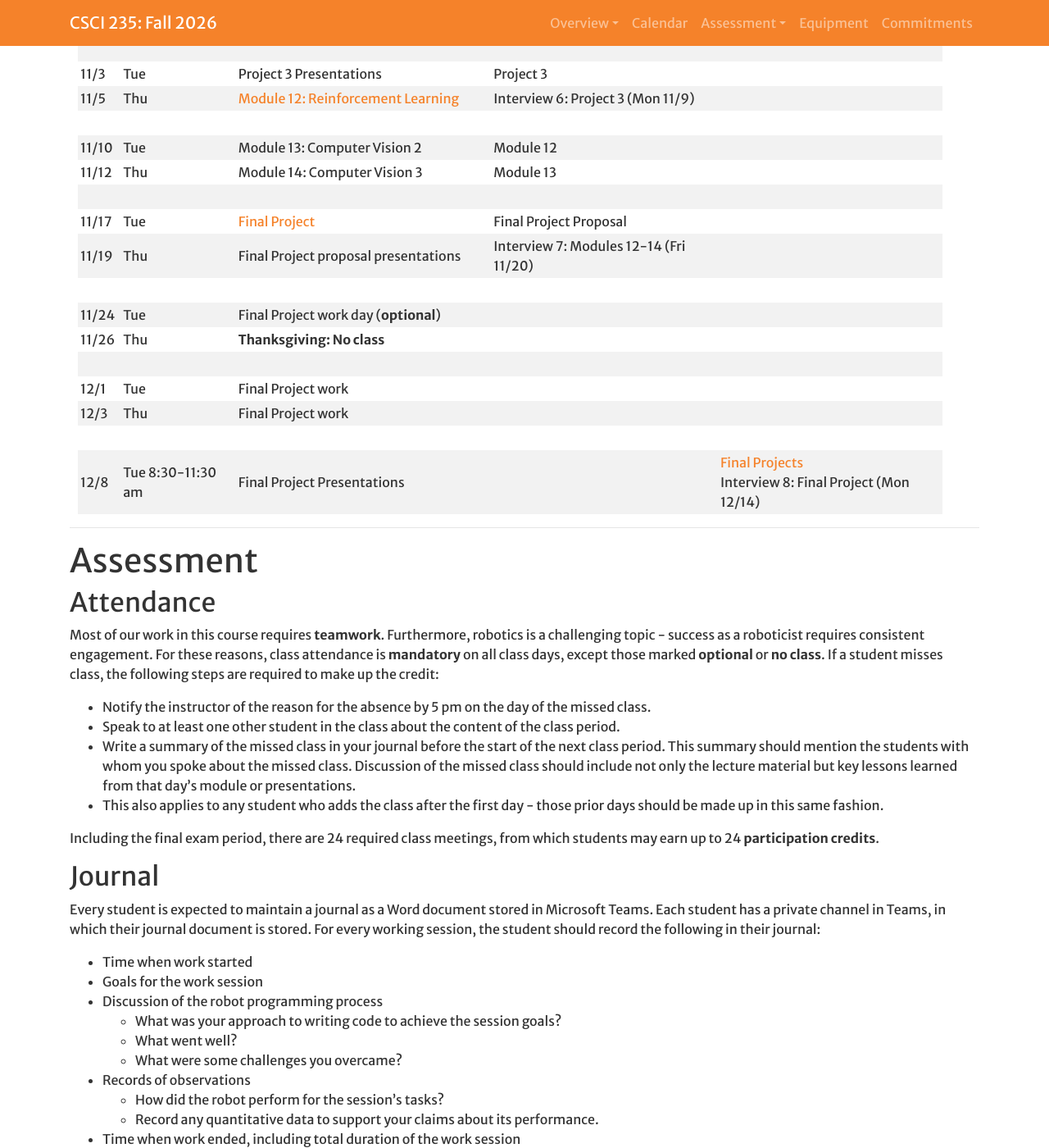
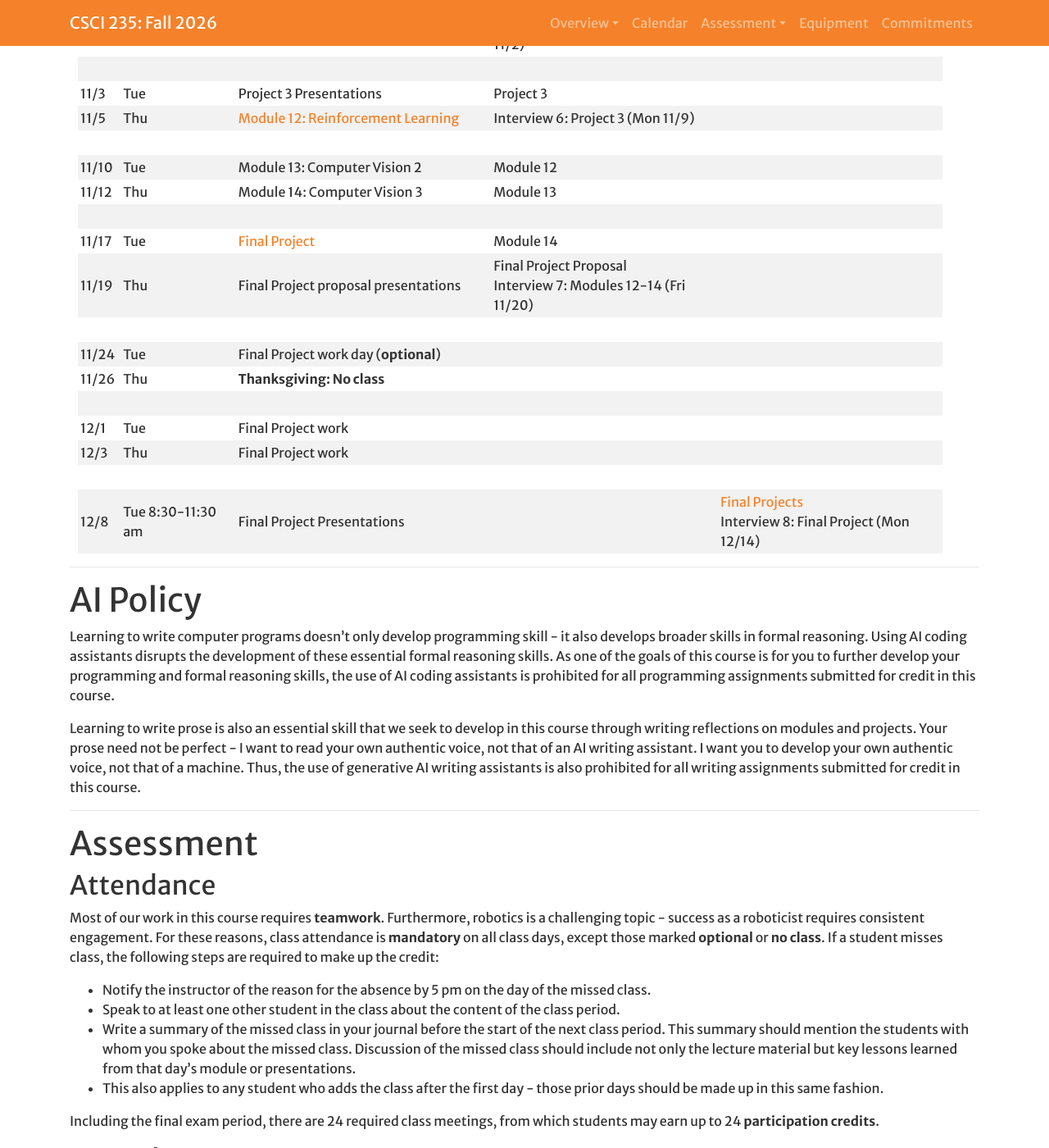
Before and after one commit to Hendrix-CS/csci235, a Jekyll site: the page built from index.md, in a window 1280 px wide and 1400 px high, scrolled down 2351 px. Shown: the whole window at 82% size. Built offline with Jekyll 4.4.1, drawn with Linux system fonts in a browser that asks for light colours; a script that is not in the unit is left out; our own code applies the rules of GitHub Pages for plain Markdown files; some of the changed text lies outside the part shown.

Commit message:
Added AI policy and participation credits

```diff
--- a/index.md
+++ b/index.md
@@ -13,6 +13,7 @@
 
 Upon completing this course, our goal is for you to be able to:
 * Program a mobile robot to interact with a realistic environment with natural timing.
+* Employ classes and modules to structure Python programs.
 * Create ROS2 nodes that:
   * Control motors and process sensor information by publishing and subscribing to topics.
   * Create new topics and publish to them to enable building robust, modular controllers.
@@ -84,8 +74,8 @@
 | 11/10 | Tue | Module 13: Computer Vision 2  | Module 12 |
 | 11/12 | Thu | Module 14: Computer Vision 3  | Module 13 |
 |       |
-| 11/17 | Tue | [Final Project]({{site.baseurl}}/projects/Final.html) |  Final Project Proposal |
-| 11/19 | Thu | Final Project proposal presentations | Interview 7: Modules 12-14 (Fri 11/20) |
+| 11/17 | Tue | [Final Project]({{site.baseurl}}/projects/Final.html) | Module 14 |
+| 11/19 | Thu | Final Project proposal presentations | Final Project Proposal<br>Interview 7: Modules 12-14 (Fri 11/20) |
 |       |
 | 11/24 | Tue | Final Project work day (**optional**) |  |
 | 11/26 | Thu | **Thanksgiving: No class** |  |
@@ -94,6 +84,24 @@
 | 12/3  | Thu | Final Project work |  |  |
 |       |
 | 12/8  | Tue 8:30-11:30 am | Final Project Presentations | | [Final Projects]({{site.baseurl}}/projects/Final.html)<br>Interview 8: Final Project (Mon 12/14) |
+
+<hr>
+# <a name="ai">AI Policy</a>
+
+Learning to write computer programs doesn't only develop programming skill - it also
+develops broader skills in formal reasoning. Using AI coding assistants disrupts the
+development of these essential formal reasoning skills. As one of the goals of this course
+is for you to further develop your programming and formal reasoning skills, the use of
+AI coding assistants is prohibited for all programming assignments submitted for credit
+in this course.
+
+Learning to write prose is also an essential skill that we seek to develop in this course
+through writing reflections on modules and projects. Your prose need not be perfect - I
+want to read your own authentic voice, not that of an AI writing assistant. I want you to
+develop your own authentic voice, not that of a machine. Thus, the use of generative AI
+writing assistants is also prohibited for all writing assignments submitted for credit
+in this course.
+
 
 <hr>
 # <a name="assessment">Assessment</a>
@@ -266,18 +274,22 @@
 * To earn an A in the course, a student will:
   * Earn at least 40 out of 43 possible robot credits
   * Earn at least 22 out of 24 possible interview credits
+  * Earn at least 23 out of 24 possible participation credits
   * Complete and present the final project
 * To earn a B in the course, a student will:
   * Earn at least 32 robot credits
   * Earn at least 17 interview credits
+  * Earn at least 20 participation credits
   * Complete and present the final project
 * To earn a C in the course, a student will:
   * Earn at least 24 robot credits
   * Earn at least 12 interview credits
+  * Earn at least 16 participation credits
   * Complete and present the final project
 * To earn a D in the course, a student will:
   * Earn at least 16 robot credits
   * Earn at least 7 interview credits
+  * Earn at least 12 participation credits
 
 ## <a name="equipment">Equipment</a>
 During the second week of the semester, each student team will be assigned
```
Also changed, not shown: other parts of index.md (+0 -11 lines).
